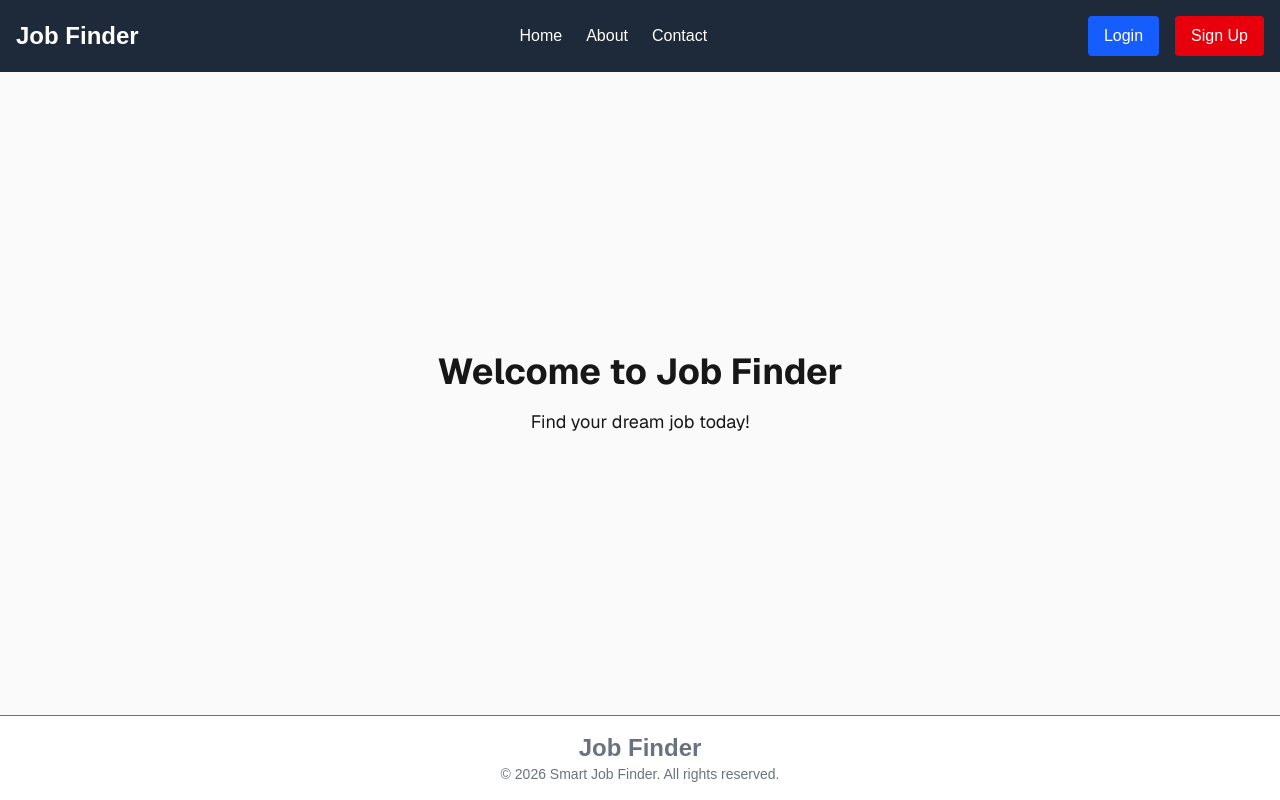
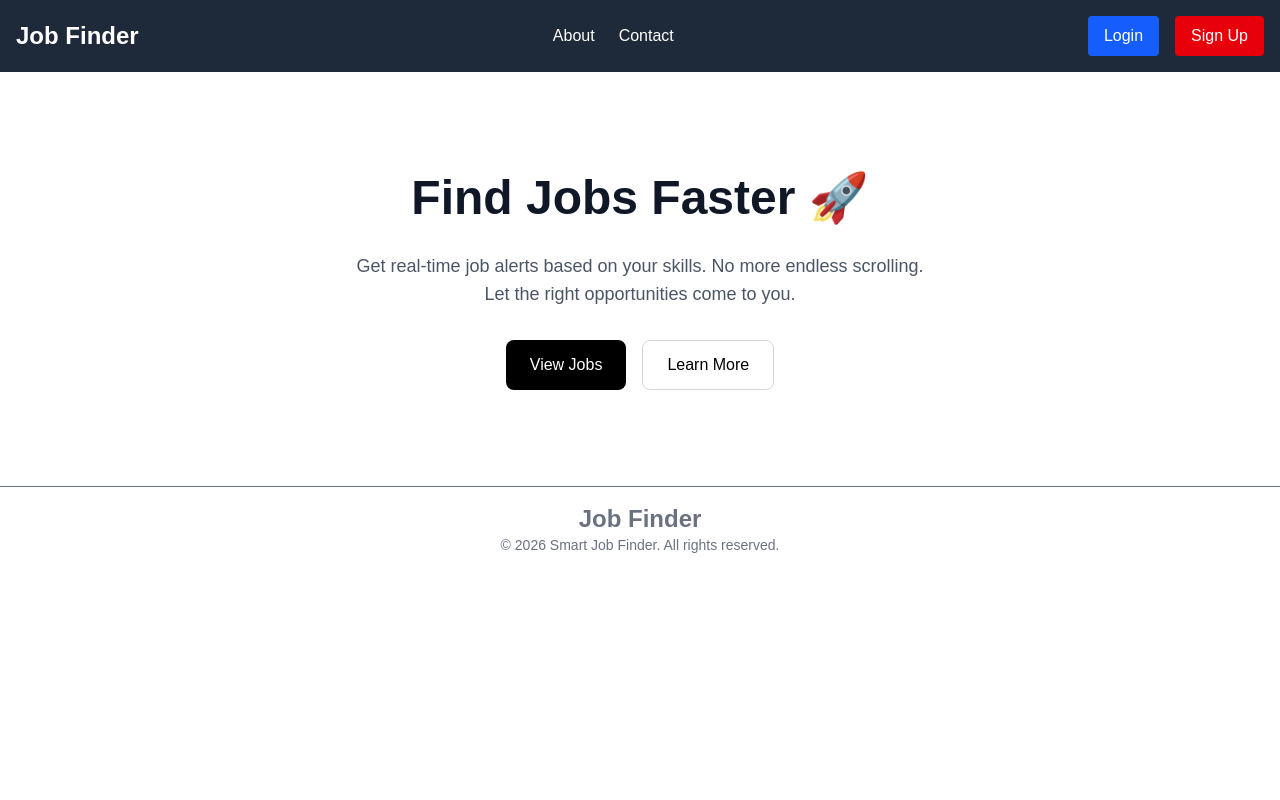
Before and after one commit to absar22/smart-job-finder-frontend, a Next.js app: page / in a window 1280 px wide. Built offline with nearby package versions, Linux system fonts and the light colour scheme.

Commit message:
added homepage

```diff
--- /dev/null
+++ b/app/about/page.tsx
@@ -0,0 +1,8 @@
+export default function About(){
+    return(
+        <div className="flex flex-col flex-1 items-center justify-center bg-zinc-50 font-sans dark:bg-black">
+            <h1 className="text-4xl font-bold">About Us</h1>
+            <p className="mt-4">We are a company dedicated to helping you find your dream job.</p>
+        </div>
+    )
+}
--- /dev/null
+++ b/app/contact/page.tsx
@@ -0,0 +1,8 @@
+export default function Contact(){
+    return(
+        <div className="flex flex-col flex-1 items-center justify-center bg-zinc-50 font-sans dark:bg-black">
+            <h1 className="text-4xl font-bold">Contact Us</h1>
+            <p className="mt-4">If you have any questions, feel free to reach out!</p>
+        </div>
+    )
+}
--- a/app/page.tsx
+++ b/app/page.tsx
@@ -1,10 +1,8 @@
-import Image from "next/image";
+import HomePage from "@/components/HomePage";
 
-export default function Home() {
+export default function Page() {
   return (
-    <div className="flex flex-col flex-1 items-center justify-center bg-zinc-50 font-sans dark:bg-black">
-      <h1 className="text-4xl font-bold">Welcome to Job Finder</h1>
-      <p className="mt-4 text-lg">Find your dream job today!</p>
-    </div>
+    <HomePage />
+
   );
 }
--- a/components/Header.tsx
+++ b/components/Header.tsx
@@ -3,15 +3,10 @@ import Link from "next/link";
 export default function Header() {
   return (
     <header className="bg-gray-800 text-white p-4 flex items-center justify-between">
-      <h1 className="text-2xl font-bold">Job Finder</h1>
+      <h1 className="text-2xl font-bold"> <Link href="/">Job Finder</Link></h1>
 
       <nav>
         <ul className="flex space-x-6">
-          <li>
-            <Link className="hover:text-gray-300 transition-colors" href="/">
-              Home
-            </Link>
-          </li>
           <li>
             <Link className="hover:text-gray-300 transition-colors" href="/about">
               About
--- /dev/null
+++ b/components/HomePage.tsx
@@ -0,0 +1,29 @@
+export default function HomePage() {
+  return (
+    <main className="flex flex-col items-center justify-center text-center px-6 py-24 bg-white">
+
+      {/* Headline */}
+      <h1 className="text-4xl sm:text-5xl font-bold text-gray-900 max-w-3xl leading-tight">
+        Find Jobs Faster 🚀
+      </h1>
+
+      {/* Subtext */}
+      <p className="mt-6 text-lg text-gray-600 max-w-xl">
+        Get real-time job alerts based on your skills. No more endless scrolling.
+        Let the right opportunities come to you.
+      </p>
+
+      {/* CTA Buttons */}
+      <div className="mt-8 flex gap-4">
+        <button className="bg-black text-white px-6 py-3 rounded-lg hover:bg-gray-800 transition">
+          View Jobs
+        </button>
+
+        <button className="border border-gray-300 text-black px-6 py-3 rounded-lg hover:bg-gray-100 transition">
+          Learn More
+        </button>
+      </div>
+
+    </main>
+  );
+}
```
